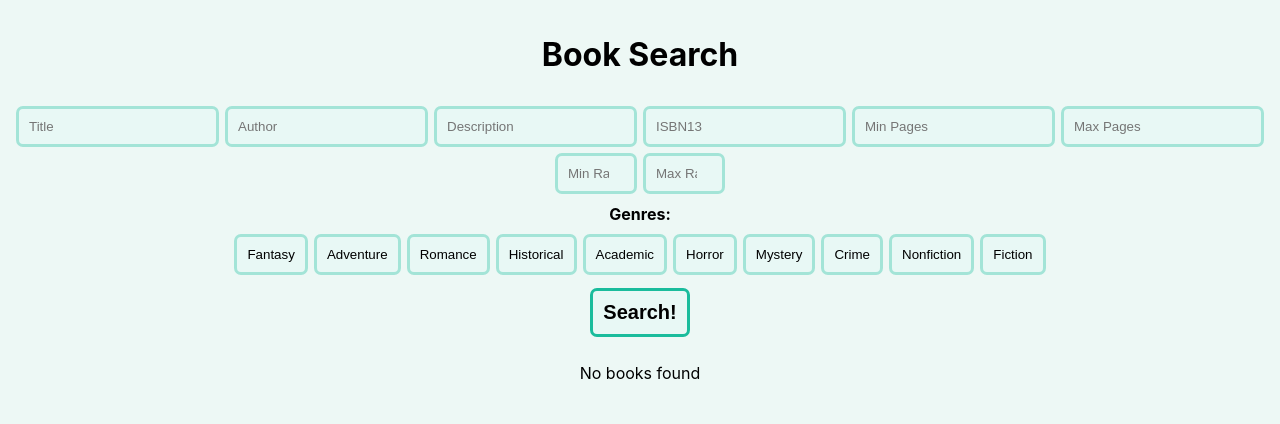
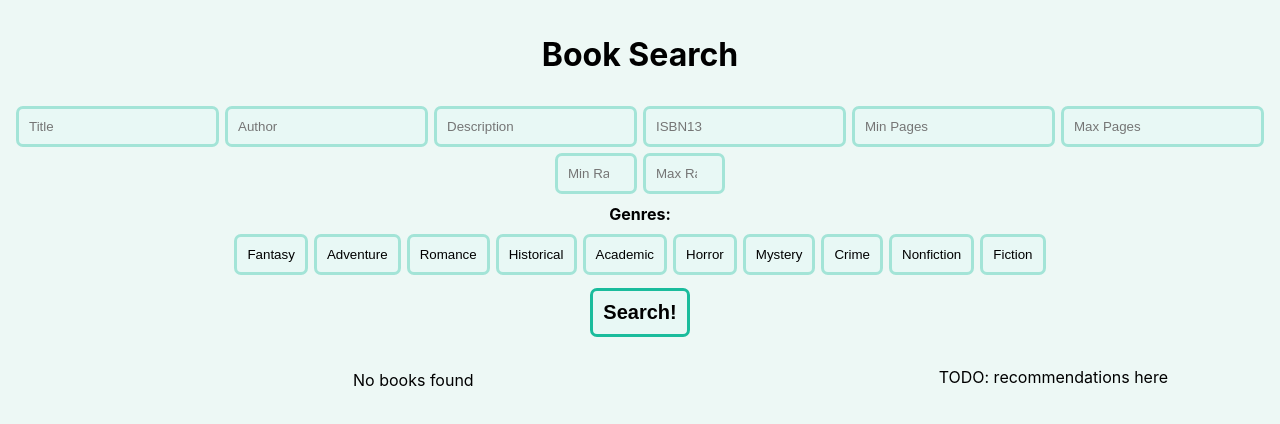
Before and after one commit to GeneralMari0/COMP455---Final-Project, a React (Create React App) app in the folder frontend/: page / in a window 1280 px wide. Shown: the top 424 px of the page. Built offline with nearby package versions, Linux system fonts and the light colour scheme.

Commit message:
Add placeholder column for recommendations

```diff
--- a/frontend/src/components/BookResults.js
+++ b/frontend/src/components/BookResults.js
@@ -2,7 +2,8 @@ import React from 'react';
 
 const BookResults = ({ books }) => {
     return (
-        <div>
+	<div className="columnContainer">
+            <div className="bookResults">
                 {books.length === 0 ? (
                     <p>No books found</p>
                 ) : (
@@ -76,6 +77,10 @@ const BookResults = ({ books }) => {
                     ))
                 )}
             </div>
+            <div className="recommendations">
+	    	TODO: recommendations here
+      	    </div>
+        </div>
     );
 };
 
--- a/frontend/src/index.css
+++ b/frontend/src/index.css
@@ -11,6 +11,22 @@ body {
 code {
   font-family: source-code-pro, Menlo, Monaco, Consolas, 'Courier New',
     monospace;
+}
+
+.columnContainer{
+	display: flex;
+}
+
+.bookResults{
+	align-self: flex-start;
+	flex: 2;
+}
+
+.recommendations{
+	align-self: flex-start;
+	flex: 1;
+	margin: 10px;
+	padding: 10px;
 }
 
 .bookEntry{
```
Lines whose indentation alone changed are shown as unchanged.
